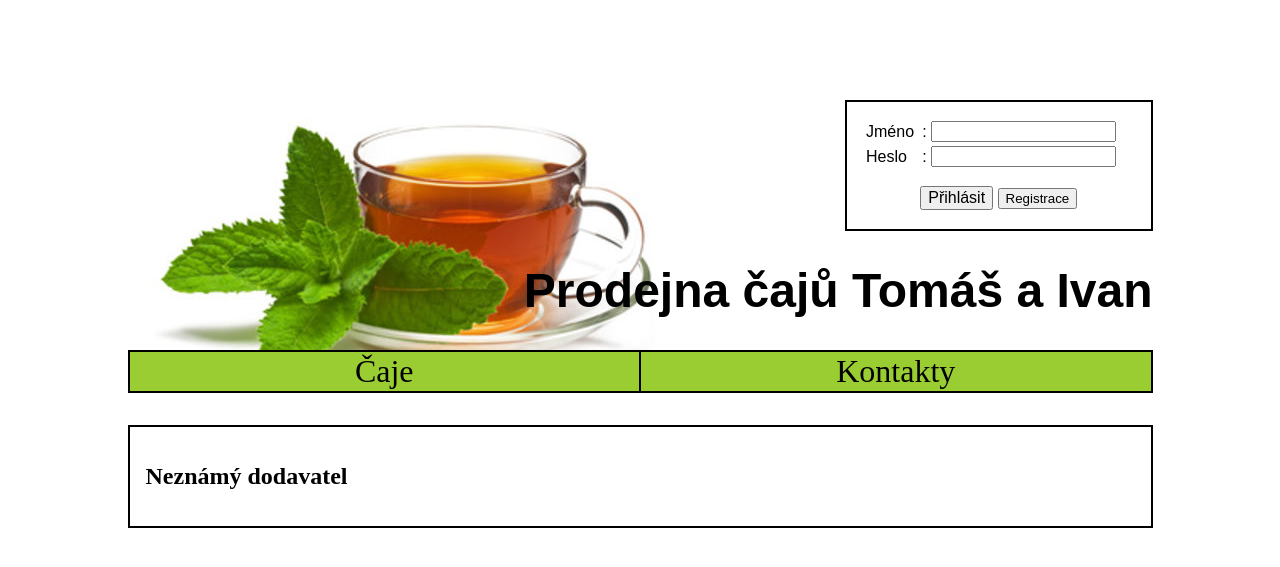
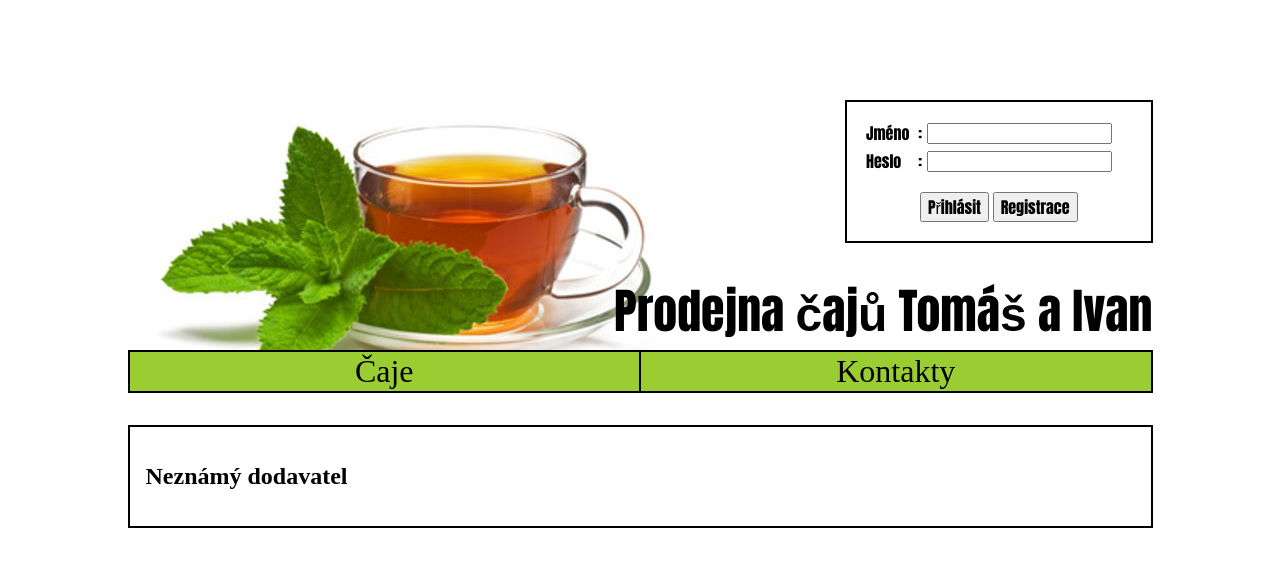
Before and after one commit to BetaRavener/IIS-projekt, a PHP site: page /area.php in a window 1280 px wide. Shown: the top 567 px of the page. Run offline with PHP 8.4, Linux system fonts and the light colour scheme; data that the repository does not hold is empty; a stand-in replaces the project's code that opens the database connection.

Commit message:
Opraveny font, a placeholdery

```diff
--- a/header.php
+++ b/header.php
@@ -3,6 +3,7 @@
     if (!isset($mainInit))
         exit(1);
 
+    session_start();
     require_once 'loginDetection.php';
 
     if ($userLogedIn) { ?>
@@ -27,10 +28,10 @@
             <tr>
                 <td class="name">Vítejte v administračním systému</td>
             </tr>
-            <br/>
+            <br />
             <?php } ?>
             <tr>
-                <td class="button"><input type="submit" name="login" value="Odhlásit" style="font-size:1em; font-family: fantasy" /></td>
+                <td class="button"><input type="submit" name="login" value="Odhlásit" style="font-size:1em; font-family: Impact, Charcoal, sans-serif" /></td>
             </tr>
         </form>
     </table>
@@ -71,8 +72,8 @@
                 </tr>
                 <tr>
                     <td colspan="3" class="button">
-                        <input type="submit" name="login" value="Přihlásit" style="font-size:1em; font-family: fantasy" />
-                        <input type="button" onClick="<?php echo 'javascript:location.href = \'' . $web_home . 'registration.php\'' ?>" value="Registrace" />
+                        <input type="submit" name="login" value="Přihlásit" style="font-size:1em; font-family: Impact, Charcoal, sans-serif" />
+                        <input type="button" onClick="<?php echo 'javascript:location.href = \'' . $web_home . 'registration.php\'' ?>" value="Registrace" style="font-size:1em; font-family: Impact, Charcoal, sans-serif" />
                     </td>
                 </tr>
             </form>
--- a/style.css
+++ b/style.css
@@ -31,21 +31,21 @@ body
 #header td.label
 {
     white-space: pre-wrap;
-    font-family: fantasy;
+    font-family: Impact, Charcoal, sans-serif;
 }
 
 #header td.name
 {
     color: yellowgreen;
     white-space: pre-wrap;
-    font-family: fantasy;
+    font-family: Impact, Charcoal, sans-serif;
 }
 
 #header td.button
 {
    padding-top: 1em;
    text-align: center;
-   font-family: fantasy;
+   font-family: Impact, Charcoal, sans-serif;
    font-size: 1em;
 }
 
@@ -53,7 +53,7 @@ body
 {
    margin-left: 1em;
    text-align: center;
-   font-family: fantasy;
+   font-family: Impact, Charcoal, sans-serif;
    font-size: 1em;
 }
 
@@ -118,7 +118,7 @@ h1
 {
     text-align: right;
     font-size: 3em;
-    font-family: fantasy;
+    font-family: Impact, Charcoal, sans-serif;
 }
 
 #teaTable
```
